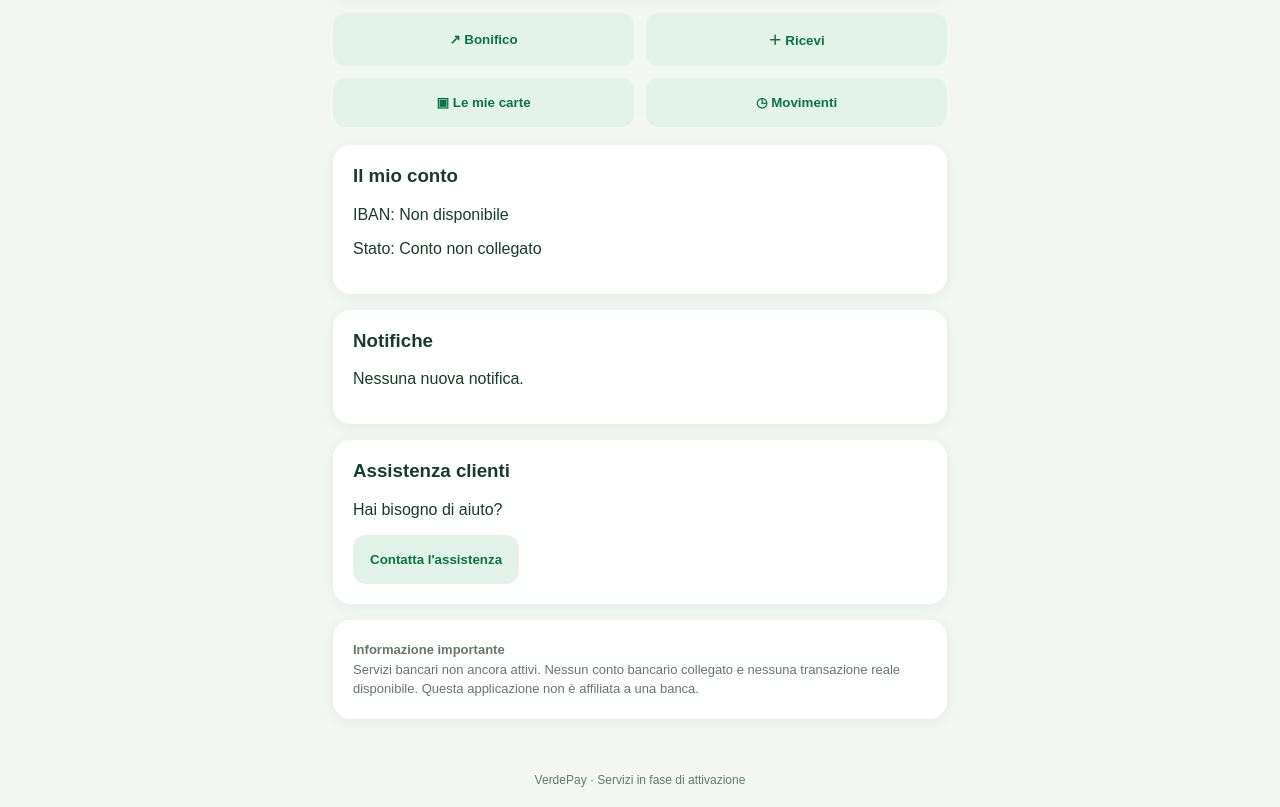
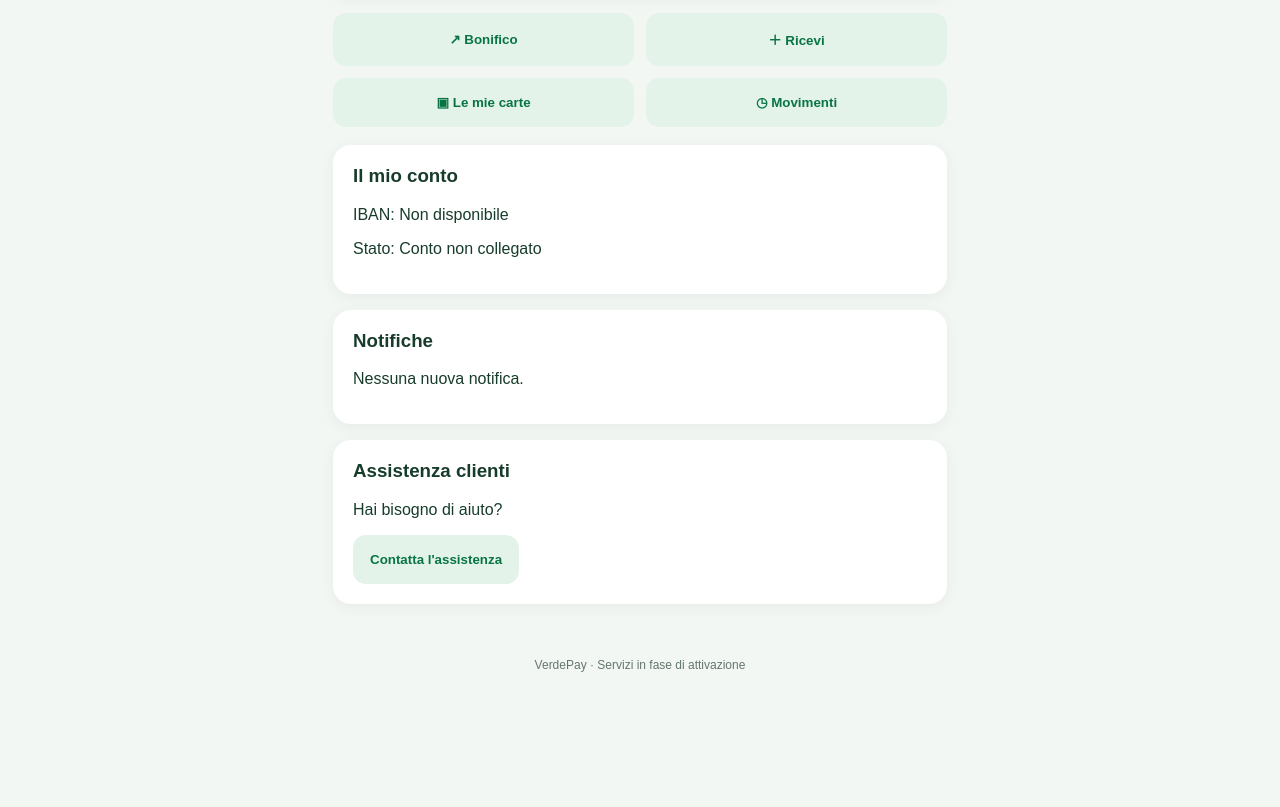
Before and after one commit to tedonon-eng/Verdepay, a plain HTML site: page index.html in a window 1280 px wide. Shown: the part 282-1089 px from the top of the page. After the commit the page ends 974 px from the top, so only its background shows below. Drawn offline with Linux system fonts and the light colour scheme.

Commit message:
Remove inactive banking services notice
Removed notice about banking services not being active.

```diff
--- a/index.html
+++ b/index.html
@@ -58,10 +58,6 @@ footer{text-align:center;color:#65776c;font-size:12px;padding:20px}
 <p>Hai bisogno di aiuto?</p>
 <button class="action" onclick="alert('Assistenza non ancora attiva')">Contatta l'assistenza</button>
 </div>
-
-<div class="card notice">
-<strong>Informazione importante</strong><br>
-Servizi bancari non ancora attivi. Nessun conto bancario collegato e nessuna transazione reale disponibile. Questa applicazione non è affiliata a una banca.
 </div>
 </main>
 <footer>VerdePay · Servizi in fase di attivazione</footer>
```
